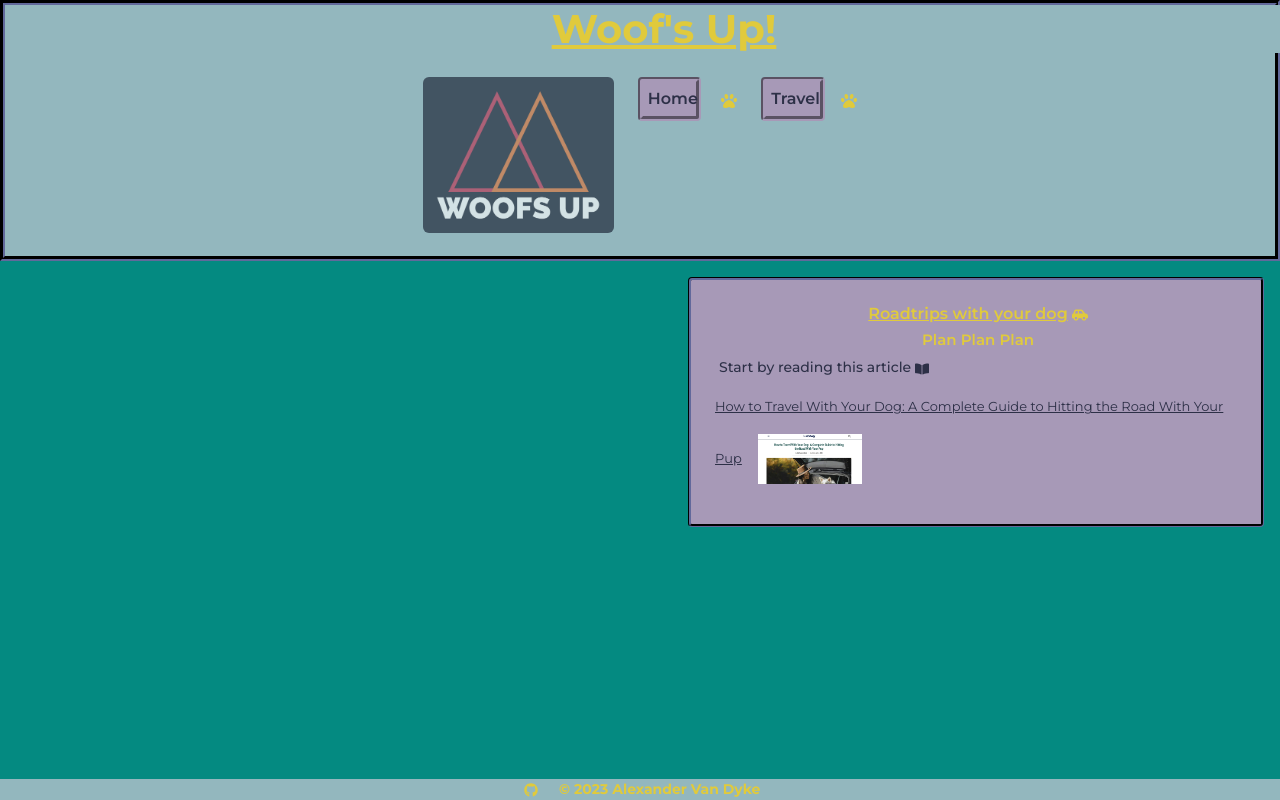
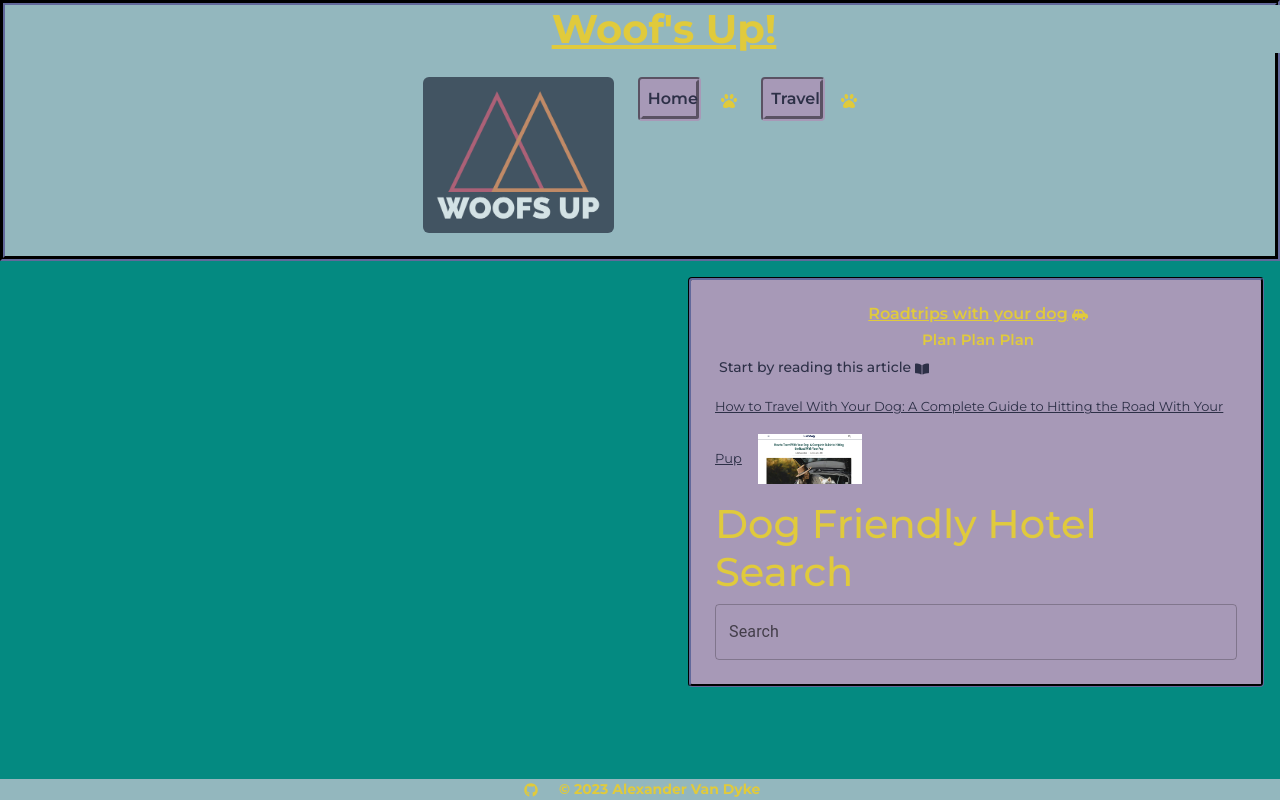
Before and after one commit to AlexandertheGreat491/Woofs_Up, a React (Create React App) app: page /AllTravel in a window 1280 px wide. Built offline with nearby package versions, Linux system fonts and the light colour scheme.

Commit message:
install material ui and started building search bar

```diff
--- a/package.json
+++ b/package.json
@@ -3,6 +3,7 @@
   "version": "0.1.0",
   "private": true,
   "dependencies": {
+    "@mui/material": "^5.11.15",
     "@testing-library/jest-dom": "^5.16.5",
     "@testing-library/react": "^13.4.0",
     "@testing-library/user-event": "^13.5.0",
--- a/src/pages/AllTravel.js
+++ b/src/pages/AllTravel.js
@@ -1,4 +1,8 @@
-import React from "react";
+import {React, useState} from "react";
+import TextField from "@mui/material/TextField";
+import List from "./Components/List"
+
+
 
 // imports icons
 // imports the book icon
@@ -40,7 +44,17 @@ const AllTravel = () => {
           className="m-3"
         ></img>
       </a>
-
+<div className="mainsearch">
+  <h1>Dog Friendly Hotel Search</h1>
+  <div className="search">
+    <TextField
+    id="outlined-basic"
+    varient="outlined"
+    fullWidth
+    label="Search"
+     />
+  </div>
+</div>
     </div>
   );
 };
```
Also changed, not shown: src/components/SearchBar/SearchBar.js (deleted, +0 -15 lines), 1 other file (tests, documents, lock files or other folders).
